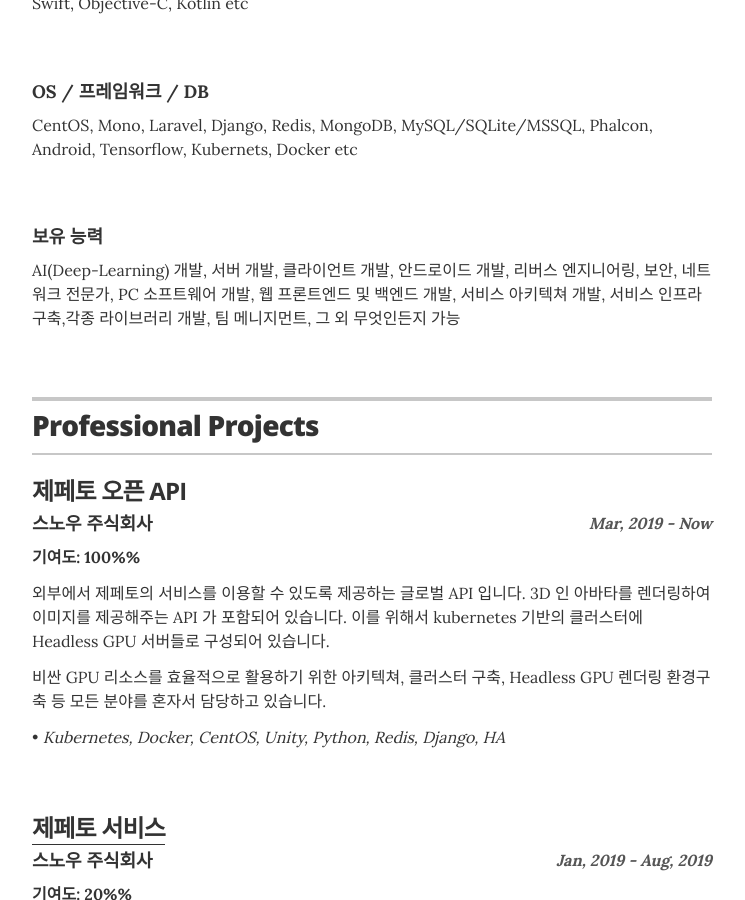
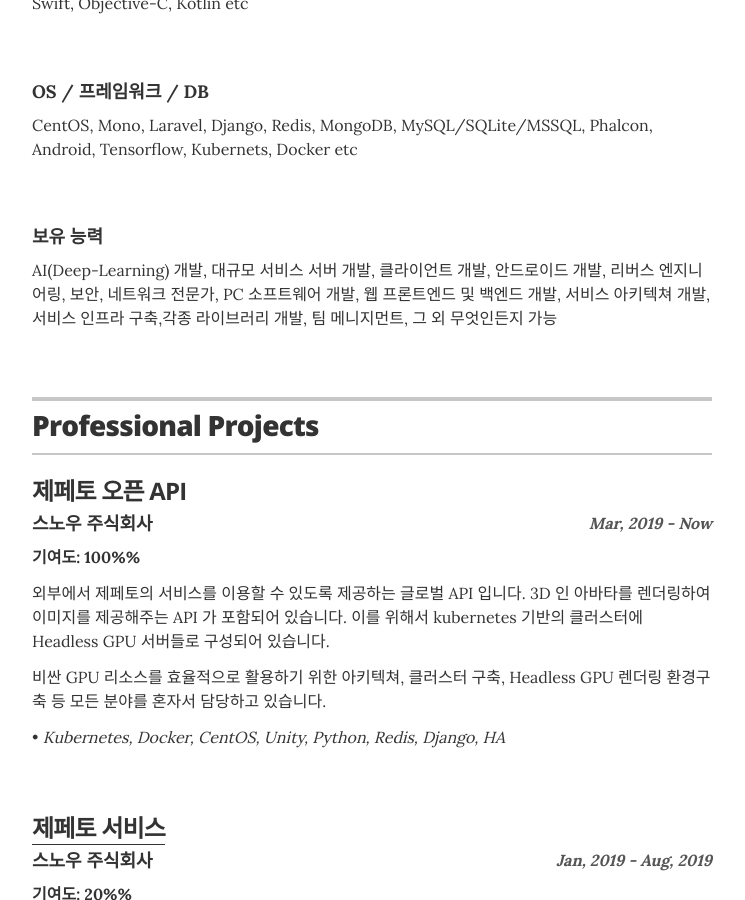
Before and after one commit to und3rs/resume_kr, a Jekyll site: the page built from index.html, in a window 1280 px wide and 900 px high, scrolled down 1915 px. Shown: the whole window, without its empty margins (268-1013 px from the left). Built offline with Jekyll 4.4.1, drawn with Linux system fonts in a browser that asks for light colours.

Commit message:
Update skills.yml

```diff
--- a/_data/skills.yml
+++ b/_data/skills.yml
@@ -8,4 +8,4 @@
   description: CentOS, Mono, Laravel, Django, Redis, MongoDB, MySQL/SQLite/MSSQL, Phalcon, Android, Tensorflow, Kubernets, Docker etc
 
 - skill: 보유 능력
-  description: AI(Deep-Learning) 개발, 서버 개발, 클라이언트 개발, 안드로이드 개발, 리버스 엔지니어링, 보안, 네트워크 전문가, PC 소프트웨어 개발, 웹 프론트엔드 및 백엔드 개발, 서비스 아키텍쳐 개발, 서비스 인프라 구축,각종 라이브러리 개발, 팀 메니지먼트, 그 외 무엇인든지 가능
+  description: AI(Deep-Learning) 개발, 대규모 서비스 서버 개발, 클라이언트 개발, 안드로이드 개발, 리버스 엔지니어링, 보안, 네트워크 전문가, PC 소프트웨어 개발, 웹 프론트엔드 및 백엔드 개발, 서비스 아키텍쳐 개발, 서비스 인프라 구축,각종 라이브러리 개발, 팀 메니지먼트, 그 외 무엇인든지 가능
```
